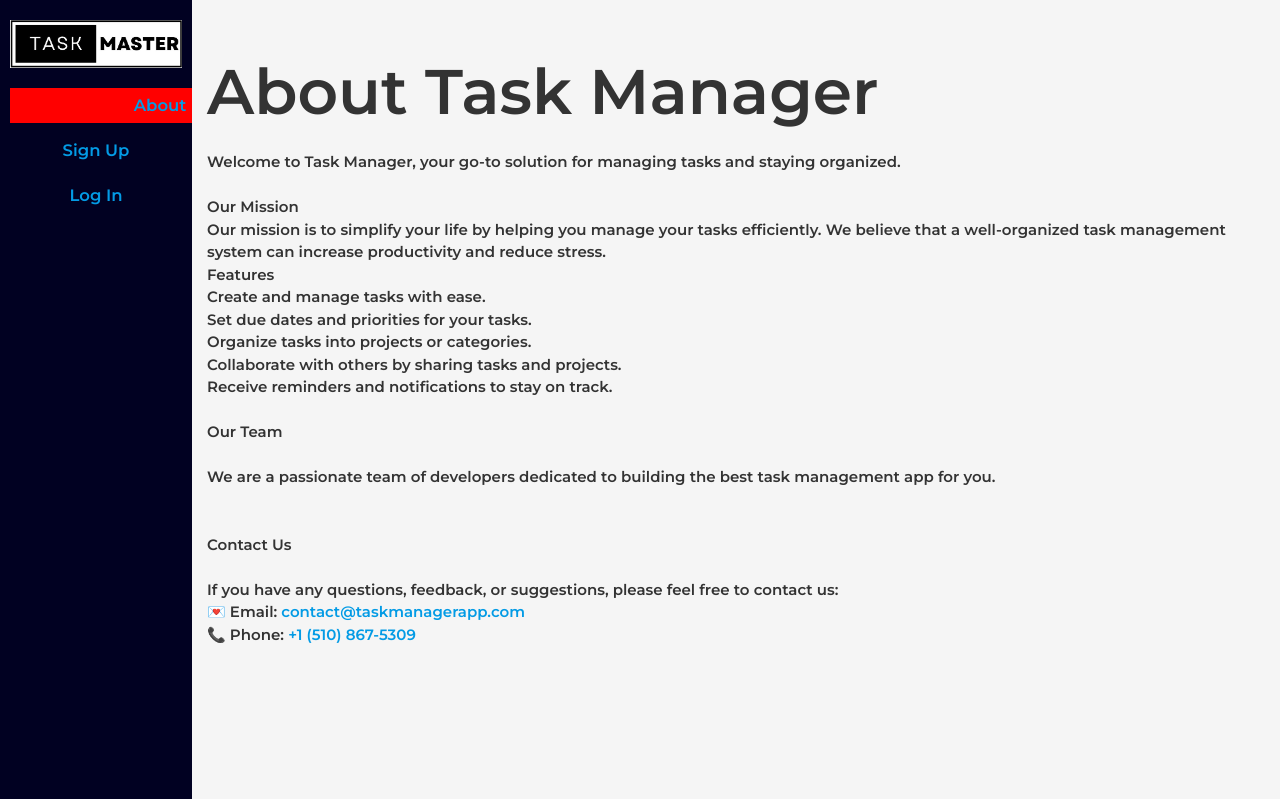
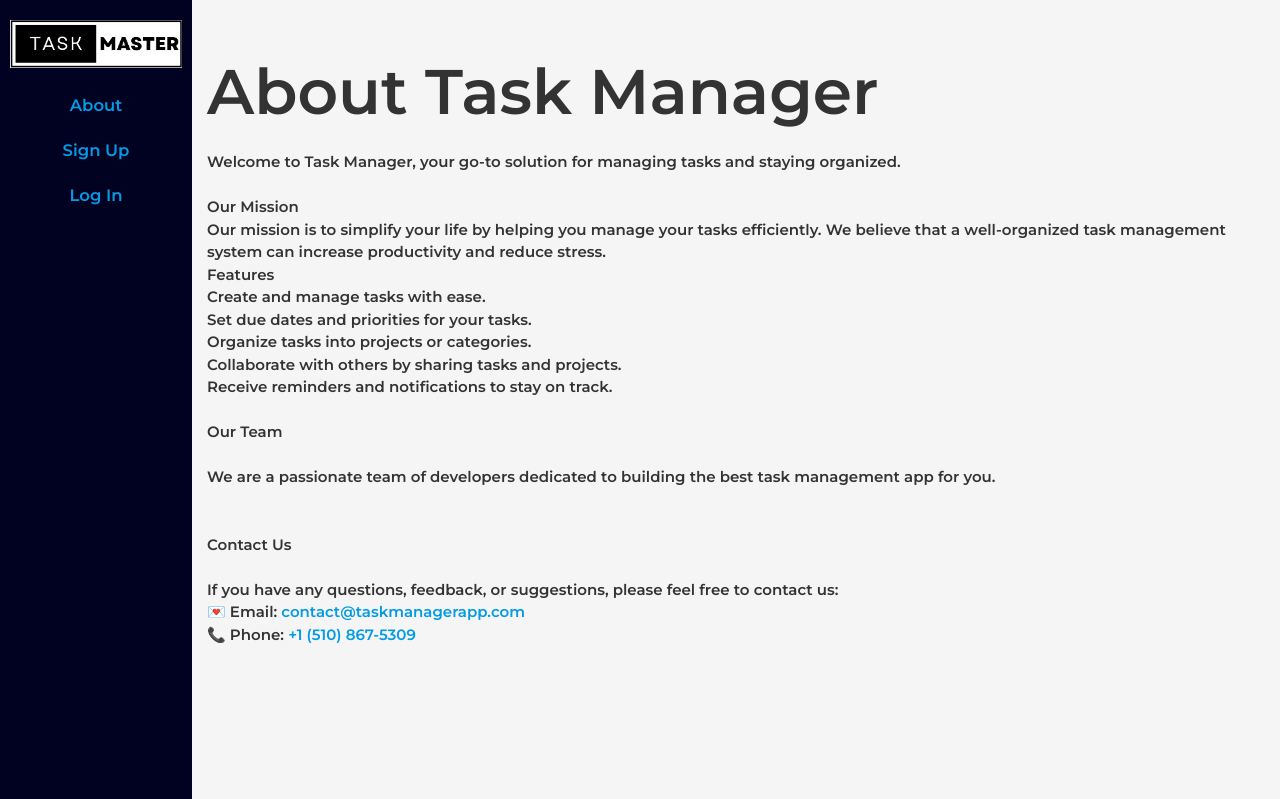
Before and after one commit to lucas-richards/task_master, a Django app: page / in a window 1280 px wide. Shown: the top 799 px of the page. Run offline with Django 4.2, Linux system fonts and the light colour scheme.

Commit message:
fix about

```diff
--- a/main_app/static/css/style.css
+++ b/main_app/static/css/style.css
@@ -414,9 +414,3 @@ th {
 .card {
     border-radius: 25px;
 }
-
-.nav-icons {
-    display: flex;
-    background-color: red;
-    width: 300px;
-}
```
